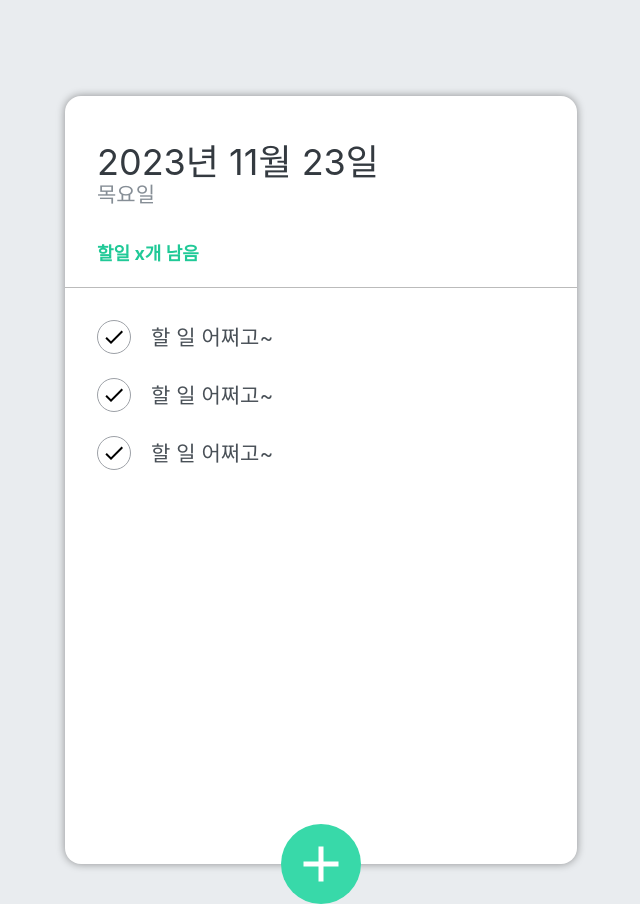
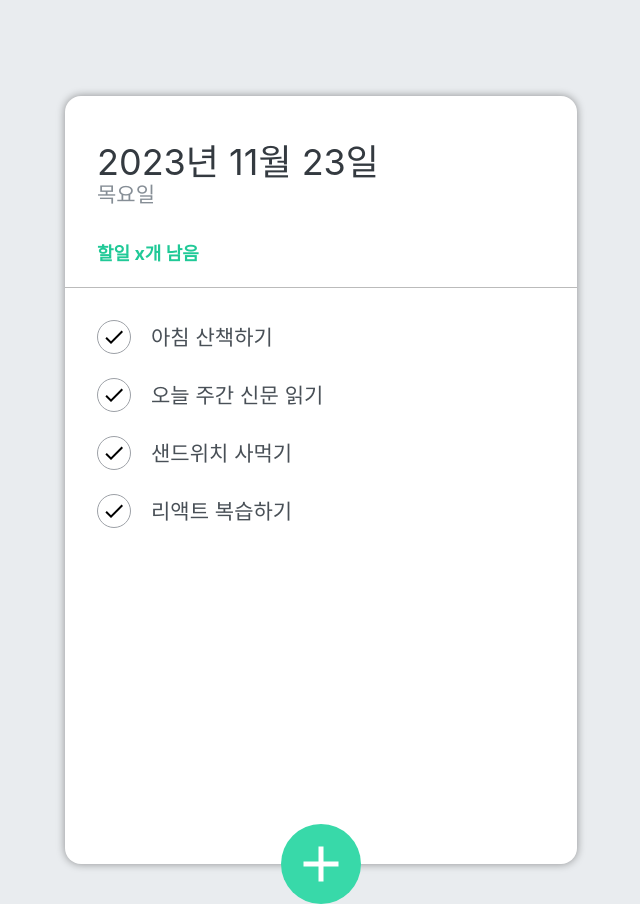
Before and after one commit to jihoo2002/react-todo-app, a React (Create React App) app: page / in a window 1280 px wide. Shown: the whole page, without its empty margins (319-959 px from the left). Built offline with nearby package versions, Linux system fonts and the light colour scheme.

Commit message:
#4. 할일 추가 기능 완료

```diff
--- a/src/components/TodoInput.js
+++ b/src/components/TodoInput.js
@@ -3,22 +3,47 @@ import { MdAdd } from 'react-icons/md';
 import cn from 'classnames';
 import './scss/TodoInput.scss';
 
-const TodoInput = () => {
+const TodoInput = ({ addTodo }) => {
   //입력창이 열리는 여부를 표현하는 상태값
   const [open, setOpen] = useState(false);
+
+  //할 일 입력창에 입력한 내용을 표현하는 상태값
+  const [todoText, setTodoText] = useState('');
+  //사용자가 입력할 때 그 변화하는 값을 감지하기 위해 useState 사용
 
   //+버튼 클릭시 이벤트
   const onToggle = () => {
     setOpen(!open); //버튼 클릭시 오픈의 값을 반대로 뒤집음
   };
+  //input change 이벤트 핸들러
+  const todoChangeHandler = (e) => {
+    setTodoText(e.target.value);
+  };
+
+  // submit 이벤트 핸들러
+  const submitHandler = (e) => {
+    e.preventDefault(); //태그의 기본 기능 제한(submit 막기)
+
+    //부모 컴포넌트가 전달한 함수의 매개값으로 입력값 넘기기.
+    addTodo(todoText);
+
+    //submit을 눌렀다는 건 입력 끝남, 입력창 비우기
+    setTodoText('');
+  };
+
   return (
     <>
       {open && ( //오픈이 true면 실행될 구문
         <div className='form-wrapper'>
-          <form className='insert-form'>
+          <form
+            className='insert-form'
+            onSubmit={submitHandler}
+          >
             <input
               type='text'
               placeholder='할일을 입력후 엔터를 누르세요'
+              onChange={todoChangeHandler}
+              value={todoText}
             />
           </form>
         </div>
--- a/src/components/TodoItem.js
+++ b/src/components/TodoItem.js
@@ -1,13 +1,13 @@
 import React from 'react';
 import { MdDelete, MdDone } from 'react-icons/md';
 import './scss/TodoItem.scss';
-const TodoItem = () => {
+const TodoItem = ({ item }) => {
   return (
     <li className='todo-list-item'>
       <div className='check-circle'>
         <MdDone />
       </div>
-      <span className='text'>할 일 어쩌고~</span>
+      <span className='text'>{item.title}</span>
       <div className='remove'>
         <MdDelete />
       </div>
--- a/src/components/TodoMain.js
+++ b/src/components/TodoMain.js
@@ -1,13 +1,16 @@
 import React from 'react';
 import TodoItem from './TodoItem';
 import './scss/TodoMain.scss';
-const TodoMain = () => {
+const TodoMain = ({ todoList }) => {
   return (
     <ul className='todo-list'>
-      <TodoItem />
-      <TodoItem />
-      <TodoItem />
-    </ul>
+      {todoList.map((todo) => (
+        <TodoItem
+          key={todo.id}
+          item={todo}
+        />
+      ))}
+    </ul> //아이템들을 각각 구분할 수 있는 key값과 item이라는 이름 으로 todo줌
   );
 };
 
--- a/src/components/TodoTemplate.js
+++ b/src/components/TodoTemplate.js
@@ -1,15 +1,74 @@
-import React from 'react';
+import React, { useState } from 'react';
 import TodoHeader from './TodoHeader';
 import TodoMain from './TodoMain';
 import TodoInput from './TodoInput';
 import './scss/TodoTemplate.scss';
 
 const TodoTemplate = () => {
+  //서버에 할 일 목록(json)을 요청(fetch)해서 받아와야함
+
+  //todos 배열을 상태관리
+  const [todos, setTodos] = useState([
+    {
+      id: 1,
+      title: '아침 산책하기',
+      done: true,
+    },
+    {
+      id: 2,
+      title: '오늘 주간 신문 읽기',
+      done: true,
+    },
+    {
+      id: 3,
+      title: '샌드위치 사먹기',
+      done: false,
+    },
+    {
+      id: 4,
+      title: '리액트 복습하기',
+      done: false,
+    },
+  ]);
+  //id값 시퀀스 함수(DB연동시키면 필요 없음)
+  const makeNewId = () => {
+    if (todos.length === 0) return 1;
+    return todos[todos.length - 1].id + 1; //맨 마지막 할일 객체의 id보다 하나 크게
+  };
+
+  /*
+  todoInput에게 todoText를 받아오는 함수
+  자식 컴포넌트가 부모 컴포넌트에게 데이터를 전달할 때는
+  일반적인 props 사용이 불가능.
+  부모 컴포넌트에서 함수를 선언(매개변수 꼭 선언) -> props로 함수를 전달
+  자식 컴포넌트에서 전달받은 함수를 호출하면서 매개값으로 데이터를 전달.
+  */
+  const addTodo = (todoText) => {
+    const newTodo = {
+      id: makeNewId(),
+      title: todoText,
+      done: false,
+    }; //나중에 fetch를 이용해서 백엔드에 insert 요청 보내야 함.
+
+    //useState의 함수는 이런식으로 데이터를 처리할 수없다.
+    // 항상 set을 사용하여야 함
+    //todos.push(newTodo); (x)
+    //setTodos(newTodo) (x) ->배열 추가가 아닌 초기되고 추가된다.
+    ///setTodos(todos.push(newTodo))->
+    //react의 상태변수는 불변성(immutable)을 가지기 때문에
+    //기존 상태에서 변경은 불가능 -> 새로운 상태로 만들어서 변경 해야 함
+
+    setTodos((oldTodos) => {
+      //가장 최신의 상태값이 oldTodos로 전달됨
+      return [...oldTodos, newTodo]; //기존 값 뿌려주고 새로운 배열 추가
+    });
+  };
+
   return (
     <div className='TodoTemplate'>
       <TodoHeader />
-      <TodoMain />
-      <TodoInput />
+      <TodoMain todoList={todos} />
+      <TodoInput addTodo={addTodo} />
     </div>
   );
 };
```
